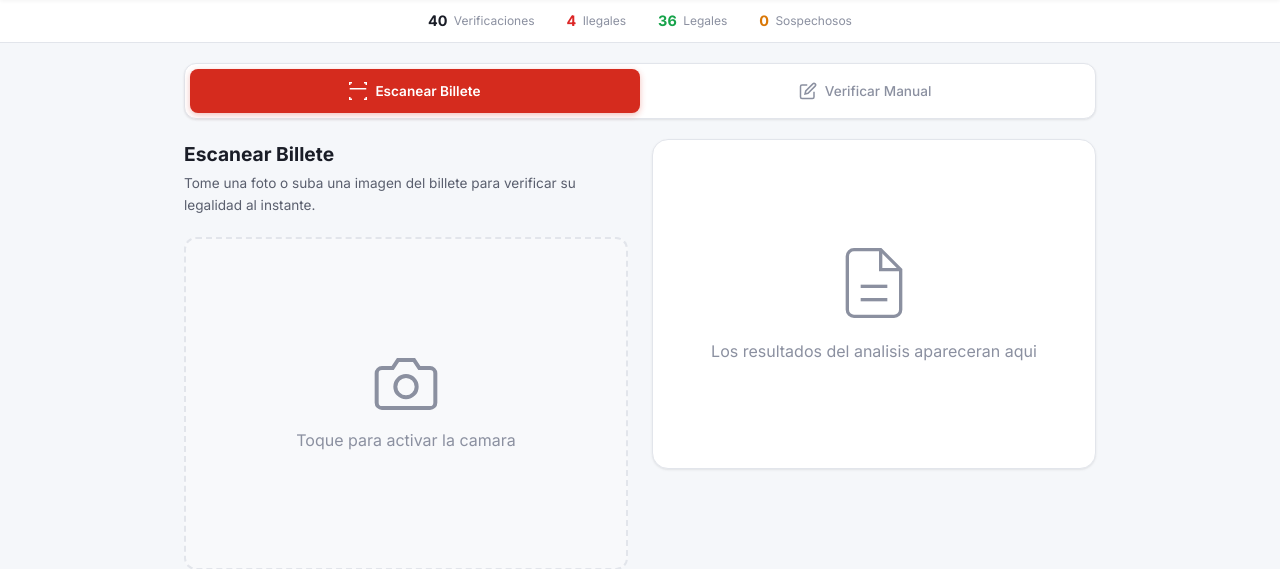
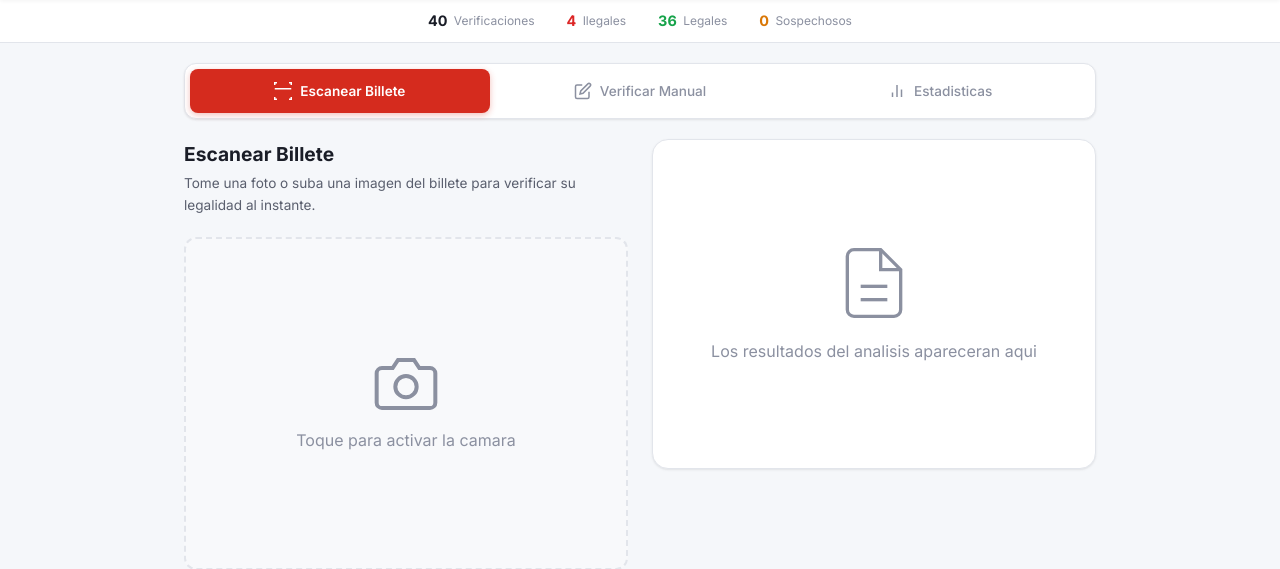
Before and after one commit to SimonLexRS/dr_billete, a Flask app: page / in a window 1280 px wide. Shown: the part 79-648 px from the top of the page. Run offline with Flask 3, Linux system fonts and the light colour scheme; data comes from the database, SQL or seed files in the repository; data that the repository does not hold is empty.

Commit message:
Move charts to dedicated "Estadisticas" tab and improve rendering
- New tab with bar chart icon for stats section
- Charts no longer inside "Verificar Manual" tab
- X-axis shows ~7 date labels in "3 Mar" format instead of 3
- Dynamic canvas sizing with devicePixelRatio support
- Points on days with data, area fill under lines
- Removed fixed canvas height conflict (CSS vs HTML)

Co-Authored-By: Claude Opus 4.6 <noreply@anthropic.com>

```diff
--- a/static/css/styles.css
+++ b/static/css/styles.css
@@ -169,9 +169,7 @@ body {
 
 /* Usage Stats Charts */
 .usage-stats-section {
-    margin-top: 2rem;
-    padding-top: 1.5rem;
-    border-top: 1px solid var(--border);
+    padding: 0;
 }
 
 .chart-cards {
@@ -198,7 +196,7 @@ body {
 
 .chart-card canvas {
     width: 100%;
-    height: 180px;
+    display: block;
 }
 
 .chart-legend {
--- a/static/js/app.js
+++ b/static/js/app.js
@@ -71,7 +71,7 @@ document.addEventListener('DOMContentLoaded', () => {
             } else {
                 pauseCamera();
             }
-            if (target === 'manual') loadChartData();
+            if (target === 'stats') loadChartData();
             if (target === 'database') loadDatabaseView();
             if (target === 'training') loadModelInfo();
         });
@@ -703,103 +703,127 @@ document.addEventListener('DOMContentLoaded', () => {
         } catch (e) { /* silent */ }
     }
 
-    function drawMultiLineChart(canvasId, datasets, labels, yLabel) {
+    function drawMultiLineChart(canvasId, labels, datasets) {
         const canvas = document.getElementById(canvasId);
-        if (!canvas) return;
+        if (!canvas || !labels.length) return;
+
         const dpr = window.devicePixelRatio || 1;
-        const rect = canvas.getBoundingClientRect();
-        canvas.width = rect.width * dpr;
-        canvas.height = rect.height * dpr;
+        const parent = canvas.parentElement;
+        const w = parent.clientWidth - 32;
+        const h = 220;
+
+        canvas.width = w * dpr;
+        canvas.height = h * dpr;
+        canvas.style.width = w + 'px';
+        canvas.style.height = h + 'px';
+
         const ctx = canvas.getContext('2d');
         ctx.scale(dpr, dpr);
-        const w = rect.width;
-        const h = rect.height;
-        const padding = { top: 15, right: 15, bottom: 35, left: 45 };
-        const chartW = w - padding.left - padding.right;
-        const chartH = h - padding.top - padding.bottom;
 
-        ctx.clearRect(0, 0, w, h);
+        const margin = { top: 15, right: 15, bottom: 35, left: 45 };
+        const chartW = w - margin.left - margin.right;
+        const chartH = h - margin.top - margin.bottom;
 
-        // Find max value across all datasets
         let maxVal = 0;
         datasets.forEach(ds => {
             ds.data.forEach(v => { if (v > maxVal) maxVal = v; });
         });
         if (maxVal === 0) maxVal = 1;
+        const niceMax = Math.ceil(maxVal * 1.1) || 1;
 
-        // Grid lines
-        ctx.strokeStyle = '#E2E5EB';
-        ctx.lineWidth = 0.5;
+        ctx.clearRect(0, 0, w, h);
+
+        // Grid horizontal
+        ctx.strokeStyle = 'rgba(128,128,128,0.15)';
+        ctx.lineWidth = 1;
         const gridLines = 4;
         for (let i = 0; i <= gridLines; i++) {
-            const y = padding.top + (chartH / gridLines) * i;
+            const y = margin.top + (chartH * i / gridLines);
             ctx.beginPath();
-            ctx.moveTo(padding.left, y);
-            ctx.lineTo(w - padding.right, y);
+            ctx.moveTo(margin.left, y);
+            ctx.lineTo(margin.left + chartW, y);
             ctx.stroke();
 
-            ctx.fillStyle = '#8B90A0';
-            ctx.font = '10px Inter, sans-serif';
+            const val = Math.round(niceMax * (1 - i / gridLines));
+            ctx.fillStyle = 'rgba(128,128,128,0.6)';
+            ctx.font = '10px system-ui, sans-serif';
             ctx.textAlign = 'right';
-            const val = maxVal - (maxVal / gridLines) * i;
-            ctx.fillText(val >= 1000 ? (val / 1000).toFixed(1) + 'k' : Math.round(val).toString(), padding.left - 6, y + 4);
+            ctx.fillText(val >= 1000 ? (val / 1000).toFixed(1) + 'k' : val.toString(), margin.left - 6, y + 3);
         }
 
-        // Draw each line
+        // Labels X — ~7 etiquetas max
+        const months = ['Ene','Feb','Mar','Abr','May','Jun','Jul','Ago','Sep','Oct','Nov','Dic'];
+        const step = Math.max(1, Math.ceil(labels.length / 7));
+        ctx.textAlign = 'center';
+        ctx.fillStyle = 'rgba(128,128,128,0.6)';
+        ctx.font = '10px system-ui, sans-serif';
+        for (let i = 0; i < labels.length; i += step) {
+            const x = margin.left + (chartW * i / (labels.length - 1 || 1));
+            const parts = labels[i].split('-');
+            const label = parseInt(parts[2]) + ' ' + months[parseInt(parts[1]) - 1];
+            ctx.fillText(label, x, h - 5);
+        }
+        // Siempre mostrar ultima fecha
+        if (labels.length > 1 && (labels.length - 1) % step !== 0) {
+            const x = margin.left + chartW;
+            const parts = labels[labels.length - 1].split('-');
+            const label = parseInt(parts[2]) + ' ' + months[parseInt(parts[1]) - 1];
+            ctx.fillText(label, x, h - 5);
+        }
+
+        // Lineas de datos
         const n = labels.length;
-        if (n === 0) return;
-
         datasets.forEach(ds => {
-            ctx.beginPath();
             ctx.strokeStyle = ds.color;
             ctx.lineWidth = 2;
             ctx.lineJoin = 'round';
+            ctx.beginPath();
 
             ds.data.forEach((val, i) => {
-                const x = n === 1 ? padding.left + chartW / 2 : padding.left + (i / (n - 1)) * chartW;
-                const y = padding.top + chartH - (val / maxVal) * chartH;
+                const x = n === 1 ? margin.left + chartW / 2 : margin.left + (i / (n - 1)) * chartW;
+                const y = margin.top + chartH - (chartH * val / niceMax);
                 if (i === 0) ctx.moveTo(x, y);
                 else ctx.lineTo(x, y);
             });
             ctx.stroke();
 
-            // Fill under
+            // Area fill
             if (n > 1) {
-                ctx.lineTo(padding.left + chartW, padding.top + chartH);
-                ctx.lineTo(padding.left, padding.top + chartH);
+                ctx.lineTo(margin.left + chartW, margin.top + chartH);
+                ctx.lineTo(margin.left, margin.top + chartH);
                 ctx.closePath();
                 ctx.fillStyle = ds.color + '15';
                 ctx.fill();
             }
+
+            // Puntos en dias con datos
+            ds.data.forEach((val, i) => {
+                if (val > 0) {
+                    const x = n === 1 ? margin.left + chartW / 2 : margin.left + (i / (n - 1)) * chartW;
+                    const y = margin.top + chartH - (chartH * val / niceMax);
+                    ctx.fillStyle = ds.color;
+                    ctx.beginPath();
+                    ctx.arc(x, y, 3, 0, Math.PI * 2);
+                    ctx.fill();
+                }
+            });
         });
-
-        // X-axis labels (show first, middle, last date)
-        ctx.fillStyle = '#8B90A0';
-        ctx.font = '10px Inter, sans-serif';
-        ctx.textAlign = 'center';
-        if (labels.length > 0) {
-            const formatDate = (d) => d ? d.substring(5) : '';  // MM-DD
-            ctx.fillText(formatDate(labels[0]), padding.left, h - 5);
-            if (labels.length > 2) {
-                const mid = Math.floor(labels.length / 2);
-                ctx.fillText(formatDate(labels[mid]), padding.left + chartW / 2, h - 5);
-            }
-            ctx.fillText(formatDate(labels[labels.length - 1]), w - padding.right, h - 5);
-        }
     }
 
     function drawDetectionsChart(data) {
-        drawMultiLineChart('detectionsChart', [
-            { data: data.legal, color: '#16A34A' },
-            { data: data.illegal, color: '#DC2626' },
-            { data: data.suspicious, color: '#D97706' },
-        ], data.days, 'Detecciones');
+        if (!data.days || !data.days.length) return;
+        drawMultiLineChart('detectionsChart', data.days, [
+            { data: data.legal, color: '#22c55e' },
+            { data: data.illegal, color: '#ef4444' },
+            { data: data.suspicious, color: '#f59e0b' },
+        ]);
     }
 
     function drawTokensChart(data) {
-        drawMultiLineChart('tokensChart', [
-            { data: data.tokens, color: '#2563EB' },
-        ], data.days, 'Tokens');
+        if (!data.days || !data.days.length) return;
+        drawMultiLineChart('tokensChart', data.days, [
+            { data: data.tokens, color: '#3b82f6' },
+        ]);
     }
 
     // ===================== Model Info =====================
--- a/templates/index.html
+++ b/templates/index.html
@@ -99,6 +99,10 @@
             <button class="tab" data-tab="manual">
                 <svg width="18" height="18" viewBox="0 0 24 24" fill="none" stroke="currentColor" stroke-width="2"><path d="M11 4H4a2 2 0 0 0-2 2v14a2 2 0 0 0 2 2h14a2 2 0 0 0 2-2v-7"/><path d="M18.5 2.5a2.121 2.121 0 0 1 3 3L12 15l-4 1 1-4 9.5-9.5z"/></svg>
                 Verificar Manual
+            </button>
+            <button class="tab" data-tab="stats">
+                <svg width="18" height="18" viewBox="0 0 24 24" fill="none" stroke="currentColor" stroke-width="2"><path d="M18 20V10"/><path d="M12 20V4"/><path d="M6 20v-6"/></svg>
+                Estadisticas
             </button>
         </div>
 
@@ -233,13 +237,16 @@
                 </div>
             </div>
 
-            <!-- Stats Chart Section -->
+        </div>
+
+        <!-- Tab: Estadisticas -->
+        <div class="tab-content" id="tab-stats">
             <div class="usage-stats-section" id="usageStatsSection">
                 <h2 class="section-title">Estadisticas de Uso</h2>
                 <div class="chart-cards">
                     <div class="chart-card">
                         <h3 class="chart-title">Detecciones por Dia</h3>
-                        <canvas id="detectionsChart" width="600" height="250"></canvas>
+                        <canvas id="detectionsChart"></canvas>
                         <div class="chart-legend">
                             <span class="legend-item"><span class="legend-color" style="background:var(--success)"></span> Legales</span>
                             <span class="legend-item"><span class="legend-color" style="background:var(--danger)"></span> Ilegales</span>
@@ -248,7 +255,7 @@
                     </div>
                     <div class="chart-card">
                         <h3 class="chart-title">Tokens IA Consumidos</h3>
-                        <canvas id="tokensChart" width="600" height="250"></canvas>
+                        <canvas id="tokensChart"></canvas>
                     </div>
                 </div>
             </div>
```
